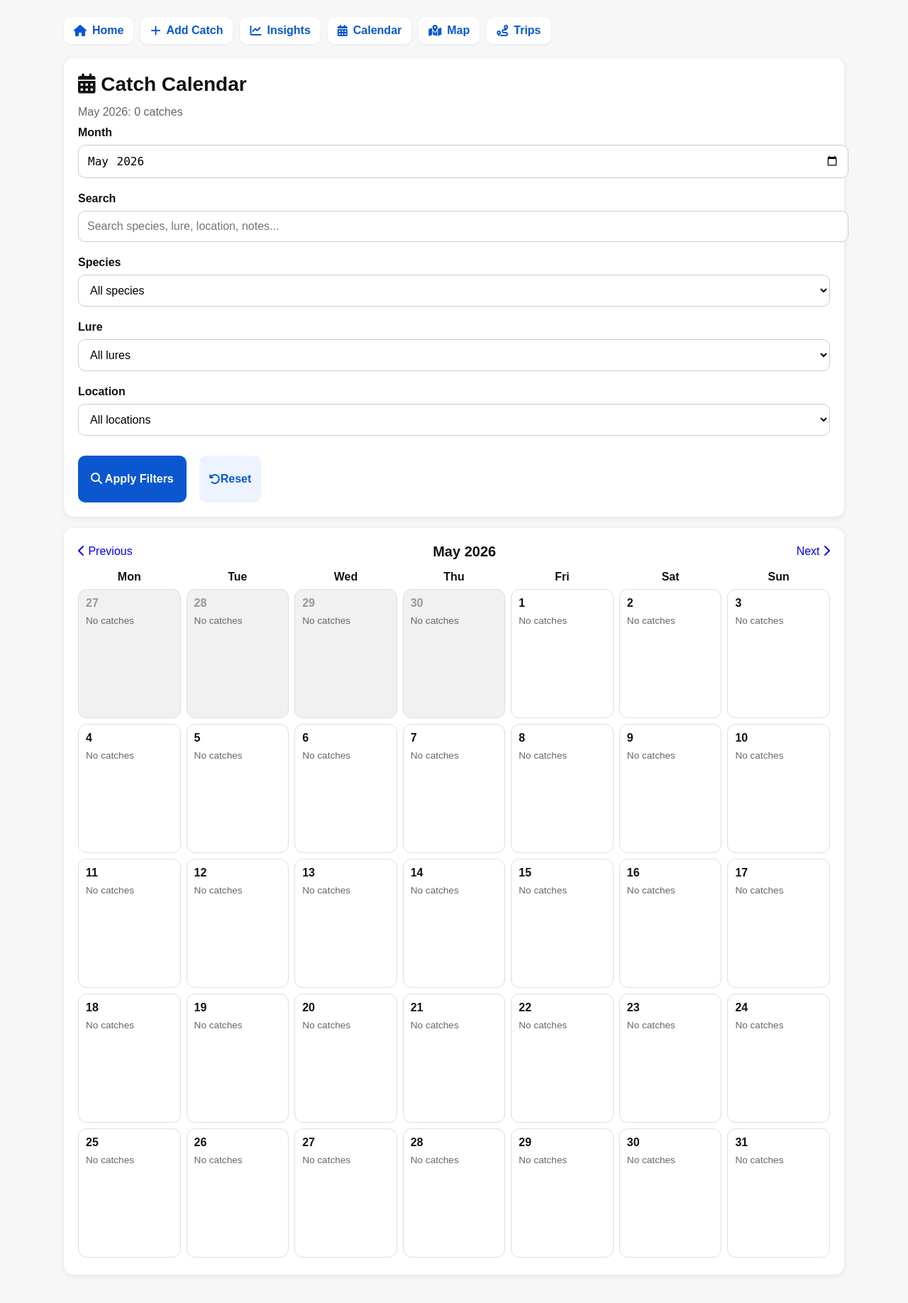
After one commit to Growscale1/fishing-log-app, a Flask app: page /calendar in a window 1280 px wide. The commit adds this page. Shown: the whole page at 71% size. Run offline with Flask 3, Linux system fonts and the light colour scheme; data comes from the database, SQL or seed files in the repository.

Commit message:
Add calendar page and day detail view

```diff
--- a/app.py
+++ b/app.py
@@ -3,7 +3,7 @@ import os
 import uuid
 import json
 import sqlite3
-from datetime import datetime
+from datetime import datetime, timedelta
 from collections import Counter
 import base64
 from openai import OpenAI
@@ -590,6 +590,130 @@ def get_unique_values(column_name):
     conn.close()
     return values
 
+def get_calendar_catches(search="", month="", species="", lure="", location=""):
+    conn = get_connection()
+    cursor = conn.cursor()
+
+    query = "SELECT * FROM catches WHERE timestamp IS NOT NULL AND TRIM(timestamp) != ''"
+    params = []
+
+    if month:
+        query += " AND substr(timestamp, 1, 7) = ?"
+        params.append(month)
+
+    if search:
+        query += """
+            AND (
+                species LIKE ? OR
+                lure LIKE ? OR
+                location LIKE ? OR
+                notes LIKE ? OR
+                technique LIKE ?
+            )
+        """
+        like_value = f"%{search}%"
+        params.extend([like_value, like_value, like_value, like_value, like_value])
+
+    if species:
+        query += " AND species = ?"
+        params.append(species)
+
+    if lure:
+        query += " AND lure = ?"
+        params.append(lure)
+
+    if location:
+        query += " AND location = ?"
+        params.append(location)
+
+    query += " ORDER BY timestamp ASC, id ASC"
+
+    cursor.execute(query, params)
+    catches = cursor.fetchall()
+    conn.close()
+    return catches
+
+def get_catches_for_day(day_str):
+    conn = get_connection()
+    cursor = conn.cursor()
+    cursor.execute("""
+        SELECT *
+        FROM catches
+        WHERE substr(timestamp, 1, 10) = ?
+        ORDER BY timestamp ASC, id ASC
+    """, (day_str,))
+    catches = cursor.fetchall()
+    conn.close()
+    return catches
+
+
+def build_calendar_data(catches, month_str):
+    try:
+        current_month = datetime.strptime(month_str, "%Y-%m")
+    except ValueError:
+        current_month = datetime.now().replace(day=1)
+
+    month_start = current_month.replace(day=1)
+
+    if current_month.month == 12:
+        next_month = current_month.replace(year=current_month.year + 1, month=1, day=1)
+    else:
+        next_month = current_month.replace(month=current_month.month + 1, day=1)
+
+    prev_month = (month_start - timedelta(days=1)).replace(day=1)
+    month_end = next_month - timedelta(days=1)
+
+    start_offset = month_start.weekday()
+    grid_start = month_start - timedelta(days=start_offset)
+
+    end_offset = 6 - month_end.weekday()
+    grid_end = month_end + timedelta(days=end_offset)
+
+    catches_by_day = {}
+
+    for catch in catches:
+        catch_dt = parse_datetime_from_catch(catch)
+        if not catch_dt:
+            continue
+
+        day_key = catch_dt.strftime("%Y-%m-%d")
+        catches_by_day.setdefault(day_key, []).append({
+            "id": catch["id"],
+            "species": clean_value(catch["species"]) or "Unknown Species",
+            "weight": clean_value(catch["weight"]) or "",
+            "length": clean_value(catch["length"]) or "",
+            "photo_path": clean_value(catch["photo_path"]) or "",
+            "location": clean_value(catch["location"]) or "",
+            "timestamp": clean_value(catch["timestamp"]) or ""
+        })
+
+    weeks = []
+    current_day = grid_start
+
+    while current_day <= grid_end:
+        week = []
+
+        for _ in range(7):
+            day_key = current_day.strftime("%Y-%m-%d")
+            week.append({
+                "date": day_key,
+                "day_number": current_day.day,
+                "in_month": current_day.month == current_month.month,
+                "catches": catches_by_day.get(day_key, [])
+            })
+            current_day += timedelta(days=1)
+
+        weeks.append(week)
+
+    return {
+        "month_label": current_month.strftime("%B %Y"),
+        "month_value": current_month.strftime("%Y-%m"),
+        "prev_month": prev_month.strftime("%Y-%m"),
+        "next_month": next_month.strftime("%Y-%m"),
+        "weeks": weeks,
+        "total_catches": len(catches)
+    }
+
 
 def get_insights(catches):
     lure_counter = Counter()
@@ -918,6 +1042,59 @@ def insights():
 
     return render_template("insights.html", data=data)
 
+@app.route("/calendar")
+def calendar_page():
+    search = request.args.get("search", "").strip()
+    species = request.args.get("species", "").strip()
+    lure = request.args.get("lure", "").strip()
+    location = request.args.get("location", "").strip()
+    month = request.args.get("month", "").strip()
+
+    if not month:
+        month = datetime.now().strftime("%Y-%m")
+
+    catches = get_calendar_catches(
+        search=search,
+        month=month,
+        species=species,
+        lure=lure,
+        location=location
+    )
+
+    calendar_data = build_calendar_data(catches, month)
+
+    species_options = get_unique_values("species")
+    lure_options = get_unique_values("lure")
+    location_options = get_unique_values("location")
+
+    return render_template(
+        "calendar.html",
+        calendar_data=calendar_data,
+        search=search,
+        species=species,
+        lure=lure,
+        location=location,
+        species_options=species_options,
+        lure_options=lure_options,
+        location_options=location_options
+    )
+
+@app.route("/calendar/day/<day_str>")
+def calendar_day_page(day_str):
+    catches = get_catches_for_day(day_str)
+
+    try:
+        day_label = datetime.strptime(day_str, "%Y-%m-%d").strftime("%B %d, %Y")
+    except ValueError:
+        day_label = day_str
+
+    return render_template(
+        "calendar_day.html",
+        day_str=day_str,
+        day_label=day_label,
+        catches=catches
+    )
+
 @app.route("/map")
 def map_page():
     catches = get_all_catches()
--- a/templates/base.html
+++ b/templates/base.html
@@ -226,6 +226,10 @@
     <i class="fa-solid fa-chart-line"></i>
     <span>Insights</span>
 </a>
+<a href="{{ url_for('calendar_page') }}">
+    <i class="fa-solid fa-calendar-days"></i>
+    <span>Calendar</span>
+</a>
 <a href="{{ url_for('map_page') }}">
     <i class="fa-solid fa-map-location-dot"></i>
     <span>Map</span>
--- /dev/null
+++ b/templates/calendar.html
@@ -0,0 +1,152 @@
+{% extends "base.html" %}
+
+{% block content %}
+<div class="card">
+<h1>
+    <i class="fa-solid fa-calendar-days"></i>
+    Catch Calendar
+</h1>
+
+<p class="muted" style="margin-top: 0;">
+    {{ calendar_data.month_label }}: {{ calendar_data.total_catches }} catch{% if calendar_data.total_catches != 1 %}es{% endif %}
+</p>
+    <form method="GET" action="{{ url_for('calendar_page') }}">
+        <label for="month">Month</label>
+        <input type="month" id="month" name="month" value="{{ calendar_data.month_value }}">
+
+        <label for="search">Search</label>
+        <input
+            type="text"
+            id="search"
+            name="search"
+            value="{{ search }}"
+            placeholder="Search species, lure, location, notes..."
+        >
+
+        <label for="species">Species</label>
+        <select id="species" name="species">
+            <option value="">All species</option>
+            {% for option in species_options %}
+                <option value="{{ option }}" {% if species == option %}selected{% endif %}>{{ option }}</option>
+            {% endfor %}
+        </select>
+
+        <label for="lure">Lure</label>
+        <select id="lure" name="lure">
+            <option value="">All lures</option>
+            {% for option in lure_options %}
+                <option value="{{ option }}" {% if lure == option %}selected{% endif %}>{{ option }}</option>
+            {% endfor %}
+        </select>
+
+        <label for="location">Location</label>
+        <select id="location" name="location">
+            <option value="">All locations</option>
+            {% for option in location_options %}
+                <option value="{{ option }}" {% if location == option %}selected{% endif %}>{{ option }}</option>
+            {% endfor %}
+        </select>
+
+        <div class="actions">
+            <button type="submit">
+                <i class="fa-solid fa-magnifying-glass"></i>
+                Apply Filters
+            </button>
+            <a href="{{ url_for('calendar_page') }}">
+                <i class="fa-solid fa-rotate-left"></i>
+                Reset
+            </a>
+        </div>
+    </form>
+</div>
+
+<div class="card">
+    <div style="display: flex; justify-content: space-between; align-items: center; gap: 10px; flex-wrap: wrap; margin-bottom: 14px;">
+        <a href="{{ url_for('calendar_page', month=calendar_data.prev_month, search=search, species=species, lure=lure, location=location) }}">
+            <i class="fa-solid fa-chevron-left"></i>
+            Previous
+        </a>
+
+        <h2 style="margin: 0;">{{ calendar_data.month_label }}</h2>
+
+        <a href="{{ url_for('calendar_page', month=calendar_data.next_month, search=search, species=species, lure=lure, location=location) }}">
+            Next
+            <i class="fa-solid fa-chevron-right"></i>
+        </a>
+    </div>
+
+    <div style="overflow-x: auto; padding-bottom: 4px;">
+        <div style="min-width: 980px;">
+            <div style="display: grid; grid-template-columns: repeat(7, 1fr); gap: 8px; margin-bottom: 8px; font-weight: bold; text-align: center;">
+                <div>Mon</div>
+                <div>Tue</div>
+                <div>Wed</div>
+                <div>Thu</div>
+                <div>Fri</div>
+                <div>Sat</div>
+                <div>Sun</div>
+            </div>
+
+            <div style="display: grid; gap: 8px;">
+                {% for week in calendar_data.weeks %}
+                    <div style="display: grid; grid-template-columns: repeat(7, 1fr); gap: 8px;">
+                        {% for day in week %}
+                            <div style="
+                                min-height: 160px;
+                                background: {% if day.in_month %}white{% else %}#f1f1f1{% endif %};
+                                border: 1px solid #ddd;
+                                border-radius: 12px;
+                                padding: 10px;
+                                overflow: hidden;
+                            ">
+                                <div style="margin-bottom: 8px;">
+                                    <a
+                                        href="{{ url_for('calendar_day_page', day_str=day.date) }}"
+                                        style="font-weight: bold; color: {% if day.in_month %}#111{% else %}#999{% endif %};"
+                                    >
+                                        {{ day.day_number }}
+                                    </a>
+                                </div>
+
+                                {% if day.catches %}
+                                    <div style="display: grid; gap: 8px;">
+                                        {% for catch in day.catches %}
+                                            <a href="{{ url_for('edit_catch', catch_id=catch.id) }}" style="display: block; background: #f8fbff; border-radius: 10px; padding: 8px; color: inherit;">
+                                                {% if catch.photo_path %}
+                                                    <img
+                                                        src="{{ url_for('uploaded_file', filename=catch.photo_path) }}"
+                                                        alt="{{ catch.species }}"
+                                                        style="width: 100%; height: 64px; object-fit: cover; border-radius: 8px; margin-bottom: 6px;"
+                                                    >
+                                                {% endif %}
+
+                                                <div style="font-size: 0.88rem; font-weight: 700; line-height: 1.2; margin-bottom: 4px;">
+                                                    {{ catch.species }}
+                                                </div>
+
+                                                {% if catch.weight %}
+                                                    <div class="muted" style="font-size: 0.8rem;">
+                                                        <strong>Wt:</strong> {{ catch.weight }}
+                                                    </div>
+                                                {% endif %}
+
+                                                {% if catch.length %}
+                                                    <div class="muted" style="font-size: 0.8rem;">
+                                                        <strong>Len:</strong> {{ catch.length }}
+                                                    </div>
+                                                {% endif %}
+                                            </a>
+                                        {% endfor %}
+                                    </div>
+                                {% else %}
+                                    <div class="muted" style="font-size: 0.85rem;">No catches</div>
+                                {% endif %}
+                            </div>
+                        {% endfor %}
+                    </div>
+                {% endfor %}
+            </div>
+        </div>
+    </div>
+</div>
+{% endblock %}
```
Also changed, not shown: templates/calendar_day.html (added, +78 -0 lines). Lines whose indentation alone changed are shown as unchanged.
